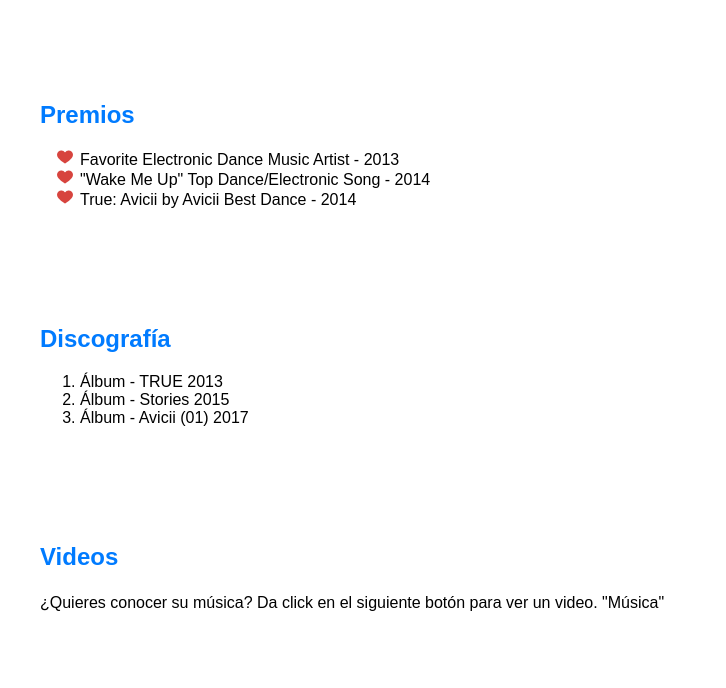
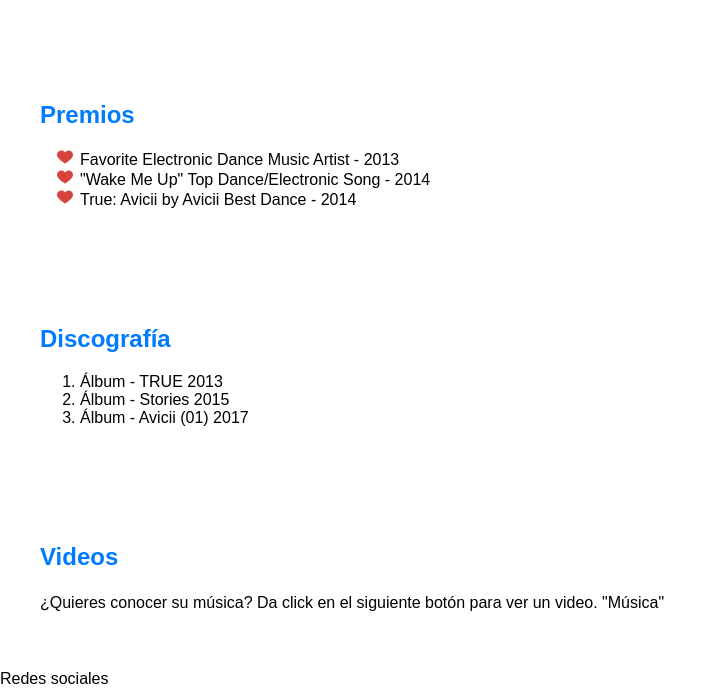
Before and after one commit to Lisset100/Ejemplo, a plain HTML site: page index.html in a window 1280 px wide. Shown: the part 748-1436 px from the top of the page, without its empty margins (0-726 px from the left). Drawn offline with Linux system fonts and the light colour scheme.

```diff
--- a/index.html
+++ b/index.html
@@ -47,6 +47,6 @@
         <p>¿Quieres conocer su música? Da click en el siguiente botón para ver un video. <span> "Música"</span></p>
 
     </section>
-
+    <footer>Redes sociales</footer>
 </body>
 </html>
```
